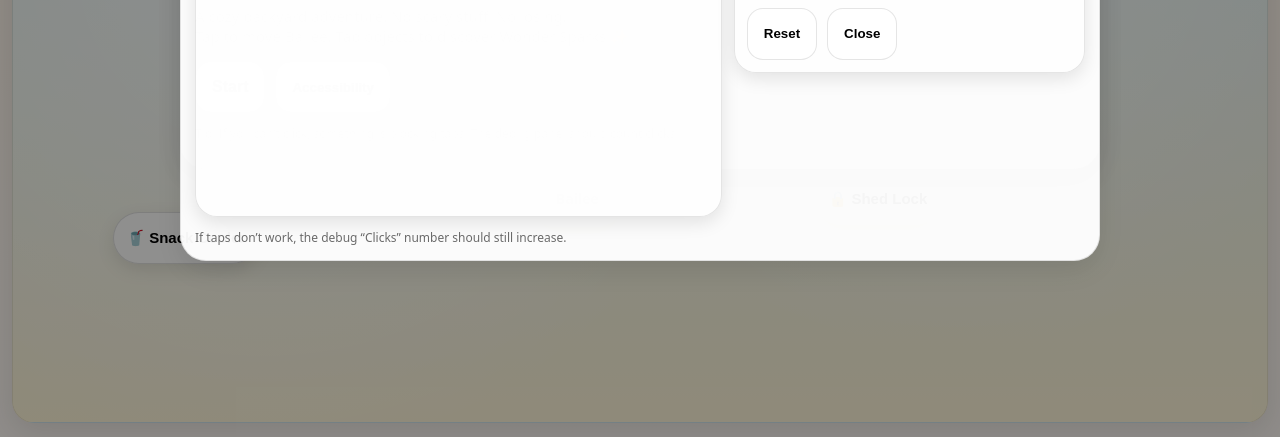
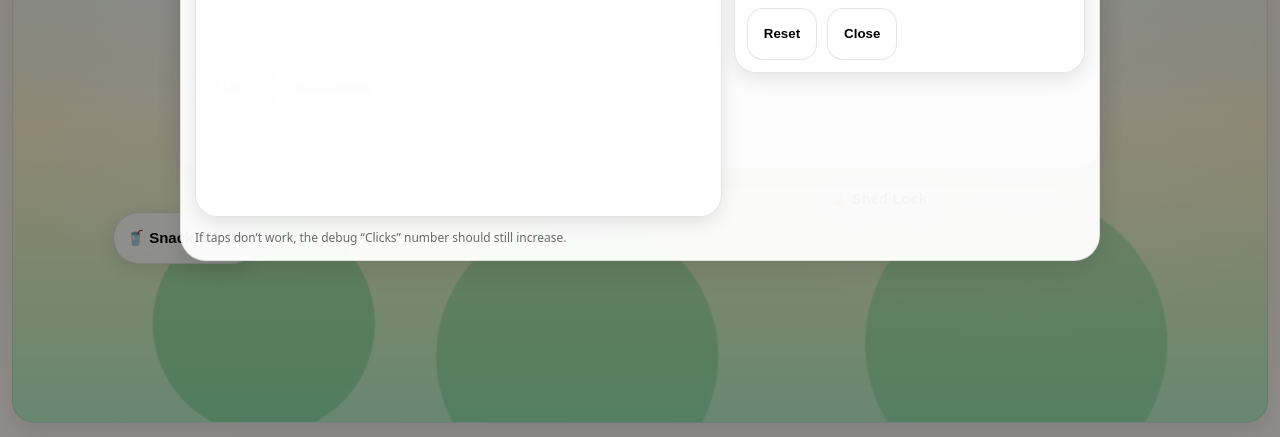
Before and after one commit to jalynrobinson-sys/the-shed-game-, a plain HTML site: page index.html in a window 1280 px wide. Shown: the part 363-800 px from the top of the page. Drawn offline with Linux system fonts and the light colour scheme.

Commit message:
Update styles.css

```diff
--- a/styles.css
+++ b/styles.css
@@ -72,7 +72,6 @@ body{
   font-size: 16px;
 }
 
-/* Scene */
 .scene{
   position: relative;
   flex: 1;
@@ -81,18 +80,32 @@ body{
   overflow:hidden;
   border: 1px solid rgba(0,0,0,.08);
   box-shadow: var(--shadow);
-  background: linear-gradient(#dff6ff, #fff6d8);
   min-height: 420px;
-  touch-action: manipulation; /* mobile */
+  touch-action: manipulation;
+
+  /* Cozy illustrated palette */
+  background:
+    radial-gradient(circle at 20% 20%, rgba(255,255,255,.9), transparent 35%),
+    radial-gradient(circle at 80% 18%, rgba(255,255,255,.75), transparent 40%),
+    linear-gradient(180deg, #bfe8ff 0%, #fff1c7 55%, #b9f0c7 100%);
 }
 
 .bgLayer{
   position:absolute; inset:0;
+  pointer-events: none;
+
+  /* Simple “storybook-ish” shapes using gradients */
   background:
-    radial-gradient(circle at 20% 30%, rgba(255,255,255,.8), transparent 45%),
-    radial-gradient(circle at 75% 25%, rgba(255,255,255,.7), transparent 40%),
-    linear-gradient(#dff6ff, #fff6d8);
-  pointer-events: none; /* IMPORTANT: do not block taps */
+    /* sun */
+    radial-gradient(circle at 82% 14%, rgba(255,227,133,.95) 0 70px, transparent 72px),
+    /* clouds */
+    radial-gradient(circle at 25% 18%, rgba(255,255,255,.85) 0 45px, transparent 47px),
+    radial-gradient(circle at 34% 16%, rgba(255,255,255,.80) 0 38px, transparent 40px),
+    radial-gradient(circle at 18% 16%, rgba(255,255,255,.80) 0 35px, transparent 37px),
+    /* bushes */
+    radial-gradient(circle at 20% 85%, rgba(65,190,110,.35) 0 110px, transparent 112px),
+    radial-gradient(circle at 45% 90%, rgba(65,190,110,.30) 0 140px, transparent 142px),
+    radial-gradient(circle at 80% 88%, rgba(65,190,110,.28) 0 150px, transparent 152px);
 }
 
 /* Bailee */
```
